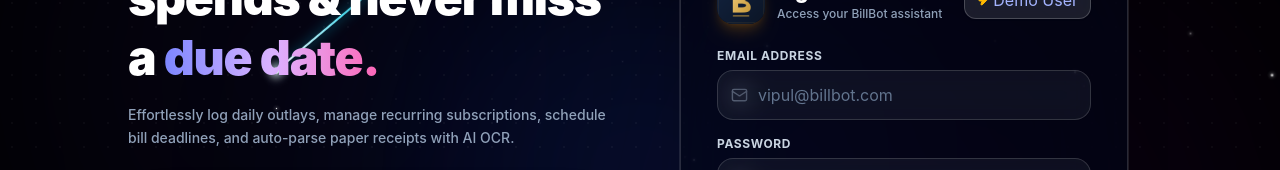
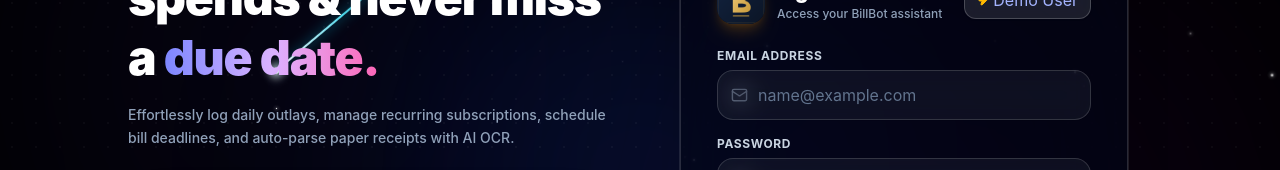
Before and after one commit to Sarveshx7/BillBot, a React (Vite) app in the folder billbot-frontend/: page / in a window 1280 px wide. Shown: the part 225-395 px from the top of the page. Built offline with nearby package versions, Linux system fonts and the light colour scheme; no server answers.

Commit message:
Replace specific sample names/emails with generic placeholder labels across auth and settings

```diff
--- a/billbot-frontend/src/pages/auth/LoginPage.tsx
+++ b/billbot-frontend/src/pages/auth/LoginPage.tsx
@@ -86,7 +86,7 @@
     setError("");
     try {
       setLoading(true);
-      await login("vipul@billbot.com", "password123");
+      await login("demo@billbot.app", "password123");
       onSuccess();
     } catch (err: any) {
       setError(err.response?.data?.message || "Demo login failed.");
@@ -268,7 +268,7 @@
                   <input
                     type="email"
                     required
-                    placeholder="vipul@billbot.com"
+                    placeholder="name@example.com"
                     value={email}
                     onChange={(e) => setEmail(e.target.value)}
                     className="w-full pl-10 pr-4 py-3 rounded-2xl bg-white/[0.05] border border-white/15 backdrop-blur-md text-white placeholder-slate-500 text-sm font-semibold focus:bg-white/[0.09] focus:ring-2 focus:ring-indigo-500 focus:border-indigo-500 focus:outline-none transition-all shadow-2xs"
--- a/billbot-frontend/src/pages/auth/RegisterPage.tsx
+++ b/billbot-frontend/src/pages/auth/RegisterPage.tsx
@@ -160,7 +160,7 @@
                 <input
                   type="text"
                   required
-                  placeholder="Vipul Sharma"
+                  placeholder="Full Name"
                   value={name}
                   onChange={(e) => setName(e.target.value)}
                   className="w-full pl-10 pr-4 py-2.5 rounded-2xl bg-white/[0.05] border border-white/15 backdrop-blur-md text-white placeholder-slate-500 text-sm font-semibold focus:bg-white/[0.09] focus:ring-2 focus:ring-indigo-500 focus:outline-none transition-all shadow-2xs"
@@ -176,7 +176,7 @@
                 <span className="absolute left-3.5 top-1/2 -translate-y-1/2 text-slate-400 font-bold text-sm">@</span>
                 <input
                   type="text"
-                  placeholder="vipul_dev"
+                  placeholder="username"
                   value={username}
                   onChange={(e) => setUsername(e.target.value.replace(/[^a-zA-Z0-9_]/g, ""))}
                   className="w-full pl-10 pr-4 py-2.5 rounded-2xl bg-white/[0.05] border border-white/15 backdrop-blur-md text-white placeholder-slate-500 text-sm font-semibold focus:bg-white/[0.09] focus:ring-2 focus:ring-indigo-500 focus:outline-none transition-all shadow-2xs"
@@ -193,7 +193,7 @@
                 <input
                   type="email"
                   required
-                  placeholder="vipul@example.com"
+                  placeholder="name@example.com"
                   value={email}
                   onChange={(e) => setEmail(e.target.value)}
                   className="w-full pl-10 pr-4 py-2.5 rounded-2xl bg-white/[0.05] border border-white/15 backdrop-blur-md text-white placeholder-slate-500 text-sm font-semibold focus:bg-white/[0.09] focus:ring-2 focus:ring-indigo-500 focus:outline-none transition-all shadow-2xs"
--- a/billbot-frontend/src/pages/settings/SettingsPage.tsx
+++ b/billbot-frontend/src/pages/settings/SettingsPage.tsx
@@ -46,7 +46,7 @@
   const [timezone, setTimezone] = useState(user?.timezone || "Asia/Kolkata");
   const [monthlyBudget, setMonthlyBudget] = useState("50000");
   const [bio, setBio] = useState(user?.businessAddress || "Tracking daily expenses & staying on time for bills.");
-  const [primaryUpiId, setPrimaryUpiId] = useState(() => localStorage.getItem("billbot_primary_upi_id") || "vipul@okhdfcbank");
+  const [primaryUpiId, setPrimaryUpiId] = useState(() => localStorage.getItem("billbot_primary_upi_id") || "user@okhdfcbank");
   const [primaryBank, setPrimaryBank] = useState(() => localStorage.getItem("billbot_primary_bank") || "HDFC Bank");
 
   // Notifications State
@@ -467,7 +467,7 @@
                   required
                   value={name}
                   onChange={(e) => setName(e.target.value)}
-                  placeholder="e.g. Vipul Sharma"
+                  placeholder="Full Name"
                   className="w-full pl-10 pr-4 py-2.5 rounded-xl border border-slate-200 text-sm focus:ring-2 focus:ring-indigo-500 focus:outline-none font-semibold text-slate-900"
                 />
               </div>
@@ -481,7 +481,7 @@
                 <AtSign size={16} className="absolute left-3.5 top-1/2 -translate-y-1/2 text-slate-400" />
                 <input
                   type="text"
-                  placeholder="vipul_dev"
+                  placeholder="username"
                   value={username}
                   onChange={(e) => setUsername(e.target.value.replace(/[^a-zA-Z0-9_]/g, ""))}
                   className="w-full pl-10 pr-4 py-2.5 rounded-xl border border-slate-200 text-sm focus:ring-2 focus:ring-indigo-500 focus:outline-none font-semibold text-slate-900"
```
